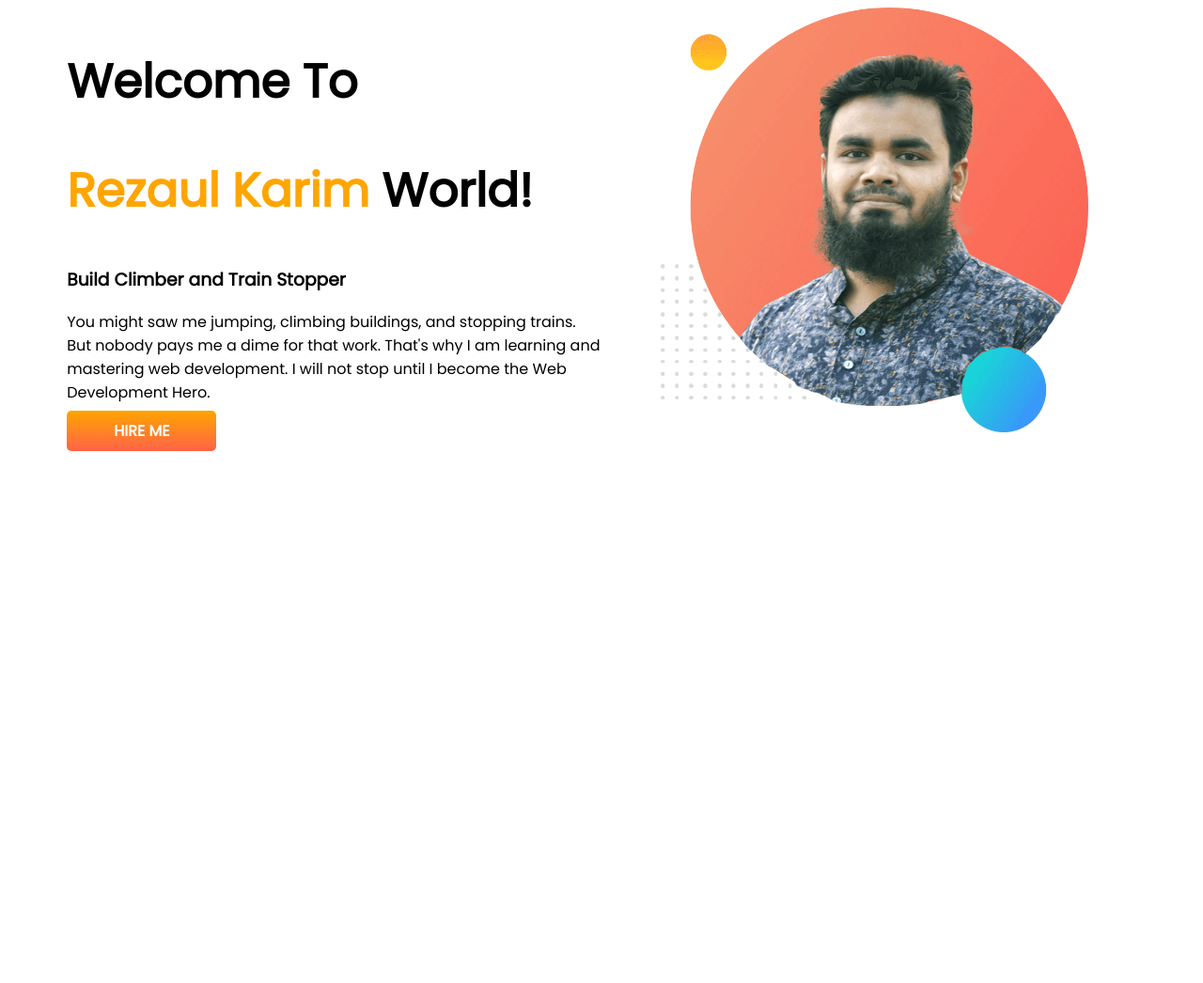
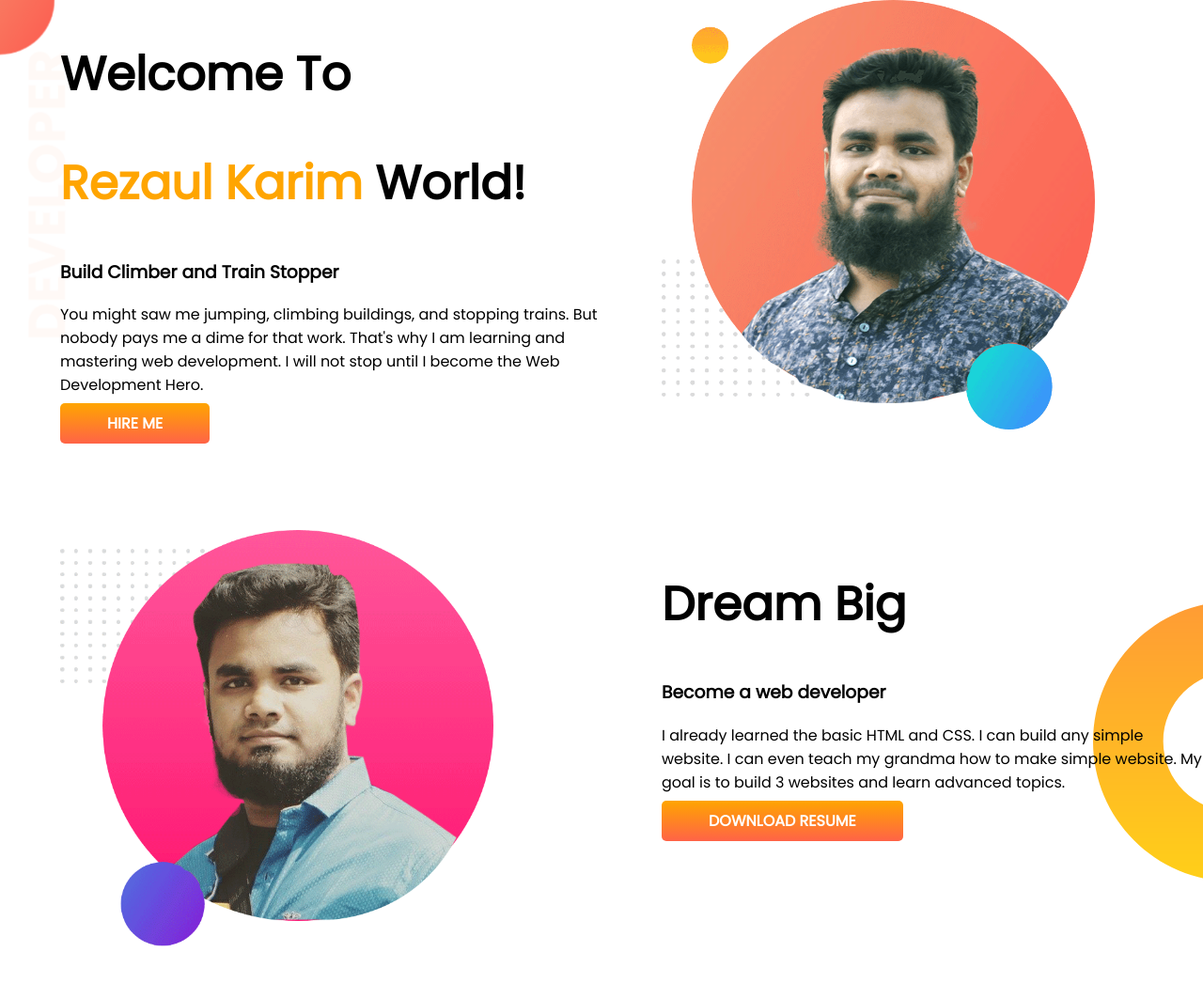
Before and after one commit to rokey64/portfolio, a plain HTML site: page index.html in a window 1280 px wide. Shown: the whole page at 94% size. Before the commit the page ends 800 px from the top, so only its background shows below. Drawn offline with Linux system fonts and the light colour scheme.

Commit message:
Dream Big

```diff
--- a/index.html
+++ b/index.html
@@ -24,5 +24,17 @@
         </div>
    </section>
 
+   <section class="dream-big">
+        <div class="half-width">
+            <img src="images/rokey-bg2.png" alt="rokey pic">
+        </div>
+         <div class="half-width">
+            <h1>Dream Big</h1>
+            <h3>Become a web developer</h3>
+            <p>I already learned the basic HTML and CSS. I can build any simple website. I can even teach my grandma how to make simple website. My goal is to build 3 websites and learn advanced topics.</p>
+            <a class="button" target="_blank" href="https://www.fiverr.com/share/jpZwxv">DOWNLOAD RESUME</a>
+        </div>
+   </section>
+
 </body>
 </html>
--- a/style.css
+++ b/style.css
@@ -1,5 +1,7 @@
 body{
     font-family: 'Poppins', sans-serif;
+    margin: 0;
+    padding: 0;
 }
 h1{
     font-size: 50px;
@@ -7,8 +9,13 @@ h1{
 .orange-color{
     color: orange;
 }
+section{
+    display: flex;
+    margin-bottom: 100px;
+}
 .top-part{
-    display: flex;
+    background-image: url(images/top-banner.png);
+    background-repeat: no-repeat;
 }
 .half-width{
     width: 50%;
@@ -26,4 +33,14 @@ h1{
     border-radius: 5px;
     font-weight: 800;
     margin-top: 10px;
+
 }
+.button:hover{
+    background-image: linear-gradient(tomato,orange);
+    transition: 0.5s;
+}
+.dream-big{
+    background-image: url(images/dream-bg.png);
+    background-repeat: no-repeat;
+    background-position: right;
+}
```
Also changed, not shown: images/rokey-bg2.png (added), images/rokey.png (added).
